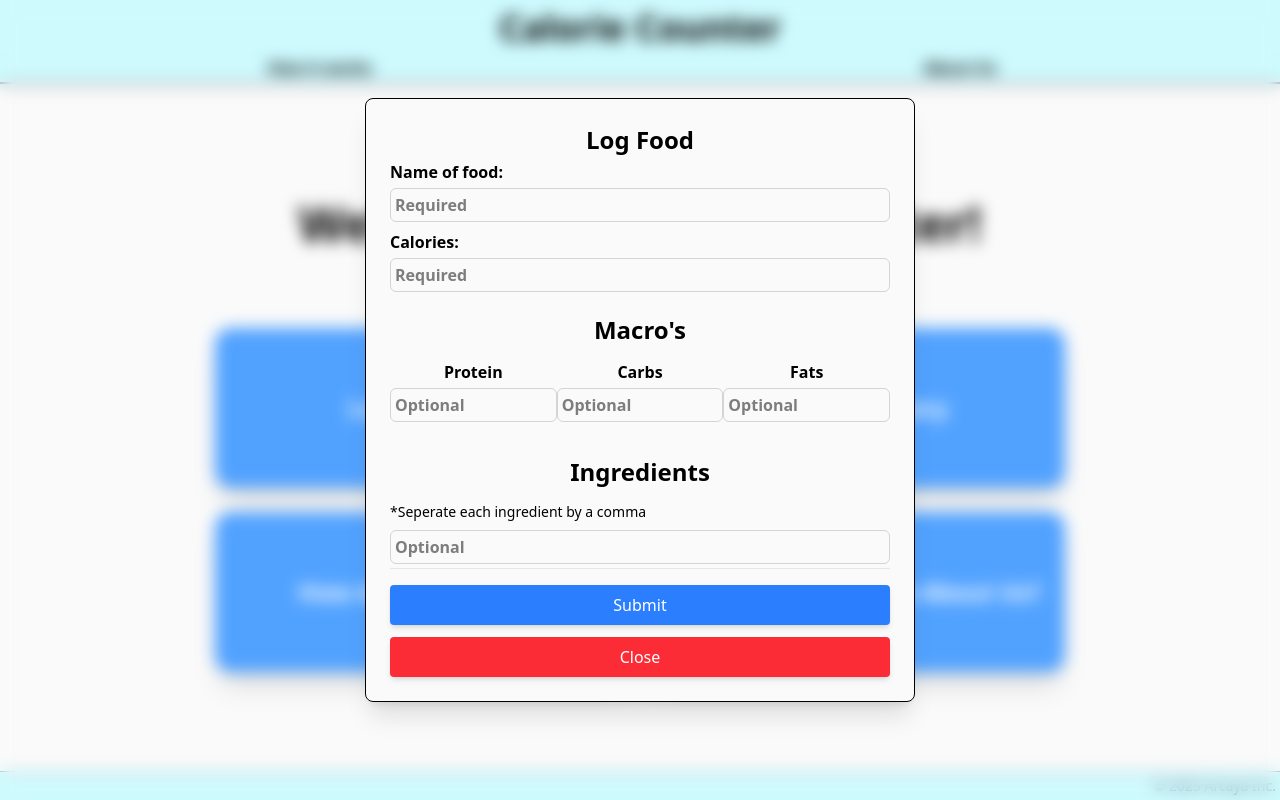
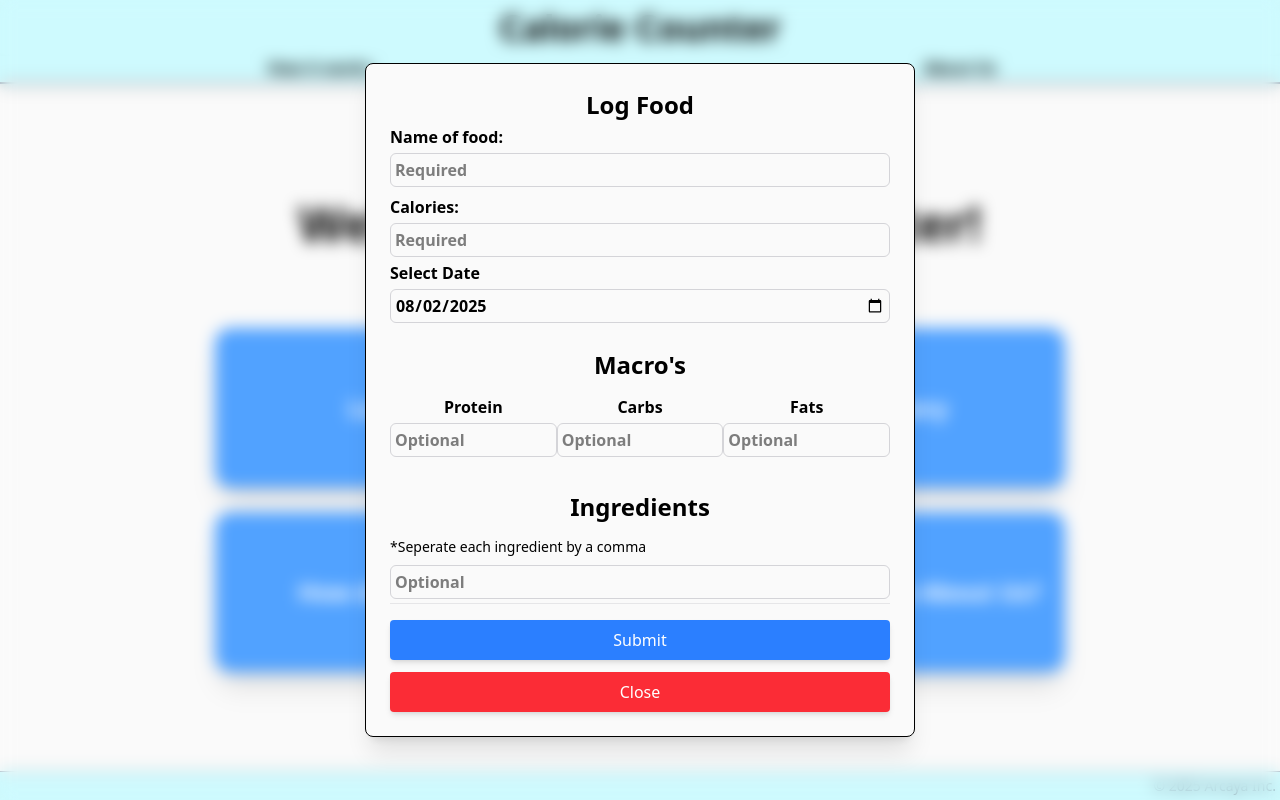
Before and after one commit to SeanEArc/Unit-2-Final-Project, a React (Vite) app in the folder React-Final-copy/: page / in a window 1280 px wide. Both pictures are taken after a click on the button "Log Calories". Built offline with nearby package versions, Linux system fonts and the light colour scheme.

Commit message:
Added date portion and modularized a little bit.

```diff
--- a/React-Final-copy/src/components/AddFoodModal.jsx
+++ b/React-Final-copy/src/components/AddFoodModal.jsx
@@ -1,6 +1,7 @@
 import { useState, useRef, useContext } from 'react'
 import { addFood } from './foodStorage'
 import { UserContext } from './UserContext';
+import { getFormattedDate } from './AddFoodUtil';
 
 // When onClose is equal to true, AddFoodModal will close
 
@@ -9,11 +10,13 @@ const AddFoodModal = ({ onClose }) => {
 	const { user } = useContext(UserContext)
 
 	const [foodName, setFoodName] = useState("");
-	const [calories, setCalories] = useState("")
-	const [protein, setProtein] = useState("")
-	const [carbs, setCarbs] = useState("")
-	const [fat, setFat] = useState("")
-	const [ingredients, setIngredients] = useState("")
+	const [calories, setCalories] = useState("");
+	const [protein, setProtein] = useState("");
+	const [carbs, setCarbs] = useState("");
+	const [fat, setFat] = useState("");
+	const [ingredients, setIngredients] = useState("");
+	const [ date, setDate ] = useState(getFormattedDate);
+
 
 
 	const modalRef = useRef();
@@ -32,7 +35,7 @@ const AddFoodModal = ({ onClose }) => {
 		const cleanedIngredients = [];
 		for (let i = 0; i < convertedIngredients.length; i++){
 			let ingredient = convertedIngredients[i].trim();
-			if (ingredient.length > 1){
+			if (ingredient.length > 1) {
 				cleanedIngredients.push(ingredient)
 			}
 		}
@@ -42,18 +45,11 @@ const AddFoodModal = ({ onClose }) => {
 
 
 		// We need to modularize this portion:
-		// padStart is a string method.
-		const now = new Date();
-		const year = now.getFullYear();
-		const month = String(now.getMonth() + 1).padStart(2,'0');
-		const day = String(now.getDate()).padStart(2, '0');
-		const formattedDate = `${year}-${month}-${day}`
-
-		console.log('DATE:', formattedDate)
 
 		const newItemLogged = {
 		foodName: foodName,
 		calories: Number(calories),
+		date: String(date),
 		protein: Number(protein),
 		carbs: Number(carbs),
 		fat: Number(fat),
@@ -77,9 +73,13 @@ const AddFoodModal = ({ onClose }) => {
 
 			// We are here. Next step is to add the new logged food item into the database.
 
+
+
 			for (let i = 0; i < userData.loggedFoods.length; i++){
 				console.log('userData',i,userData.loggedFoods[i])
-				if (userData.loggedFoods[i].date == formattedDate){
+				if (userData.loggedFoods[i].date == newItemLogged.date){
+
+
 					console.log("WE FOUND A SOLUTION!")
 					console.log(userData.loggedFoods[i])
 					console.log(userData.loggedFoods[i].foodId)
@@ -134,6 +134,7 @@ const AddFoodModal = ({ onClose }) => {
 
 				<h2 className="text-xl font-semibold text-center"> Log Food </h2>
 
+
 				<label className="font-bold flex flex-col text-md mb-1">
 				Name of food:
 					<input type="text"
@@ -153,6 +154,15 @@ const AddFoodModal = ({ onClose }) => {
 					className="mt-1 p-1 rounded-md border border-zinc-300 "/>
 				</label>
 
+				<label className="font-bold flex flex-col text-md mb-1">
+				Select Date
+					<input type="date"
+					value={date}
+					placeholder="Required"
+					onChange={(event) => setDate(event.target.value)}
+					required
+					className="mt-1 p-1 rounded-md border border-zinc-300 "/>
+				</label>
 
 				<h2 className="text-center font-bold mt-4 mb-2 "> Macro's </h2>
 
--- /dev/null
+++ b/React-Final-copy/src/components/AddFoodUtil.js
@@ -0,0 +1,10 @@
+
+
+// padStart is a string method which is why we convert it here.
+export function  getFormattedDate() {
+	const now = new Date();
+	const year = now.getFullYear();
+	const month = String(now.getMonth() + 1).padStart(2,'0');
+	const day = String(now.getDate()).padStart(2, '0');
+	return `${year}-${month}-${day}`;
+}
```
